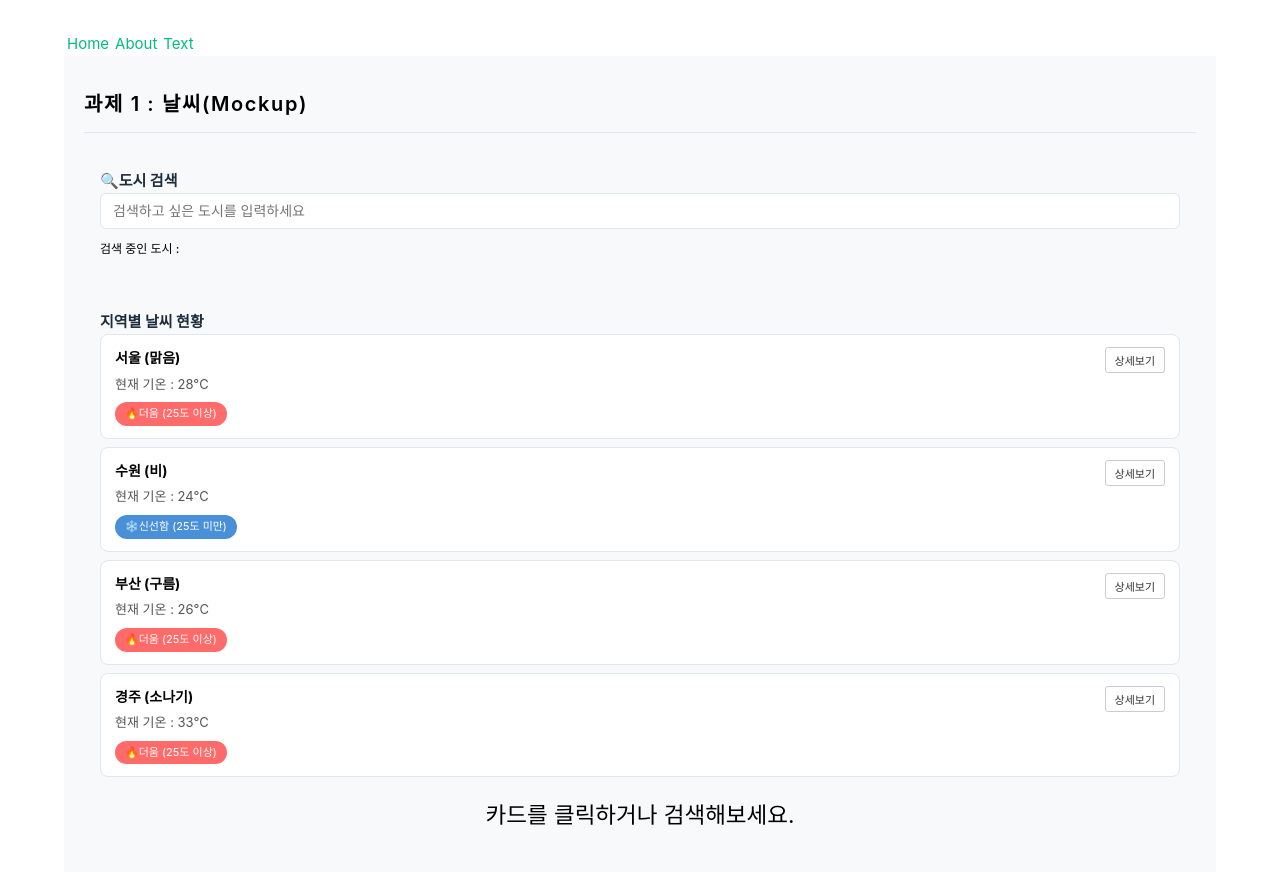
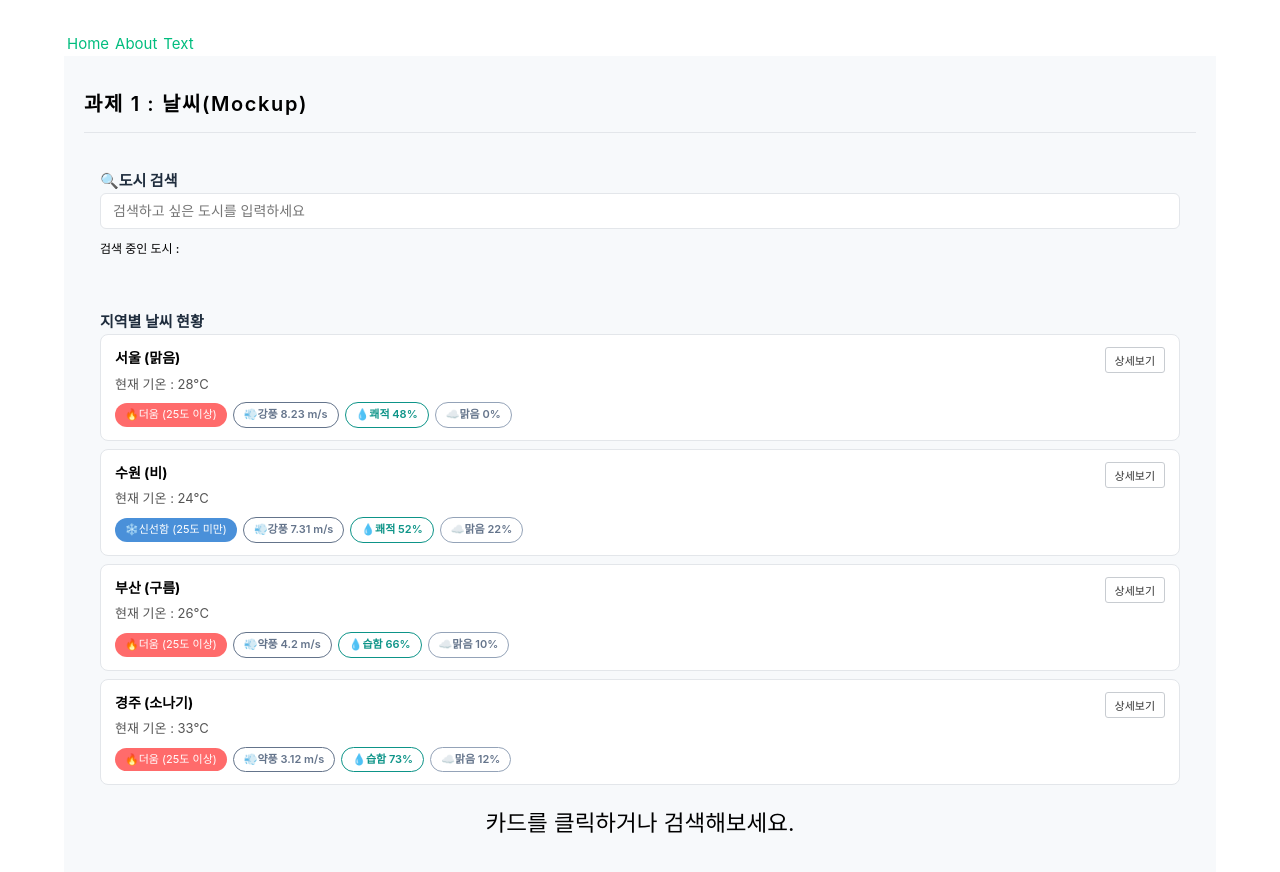
Before and after one commit to InwooLeeme/skala-vue, a Vue app: page / in a window 1280 px wide. Shown: the top 872 px of the page. Built offline with nearby package versions, Linux system fonts and the light colour scheme.

Commit message:
feat: 날씨 카드에 상세보기·풍속/습도/구름량 배지 추가

```diff
--- a/src/views/HomeView.vue
+++ b/src/views/HomeView.vue
@@ -6,22 +6,46 @@ import { ref } from 'vue';
 
 const weatherList = ref([
   {
-    id : 'city_01', name : '서울', temp : 28, status : '맑음'
+    id : 'city_01', name : '서울', temp : 28, status : '맑음',
+    data:{
+      clouds : 0,
+      humidity: 48,
+      wind_speed : 8.23,
+    }
   },
   {
-    id : 'city_02', name : '수원', temp : 24, status : '비'
+    id : 'city_02', name : '수원', temp : 24, status : '비',
+    data:{
+      clouds : 22,
+      humidity: 52,
+      wind_speed : 7.31,
+    }
   },
   {
-    id : 'city_03', name : '부산', temp : 26, status : '구름'
+    id : 'city_03', name : '부산', temp : 26, status : '구름',
+    data:{
+      clouds : 10,
+      humidity: 66,
+      wind_speed : 4.2,
+    }
   },
   {
-    id: 'city_04', name : '경주', temp : 33, status : '소나기'
+    id: 'city_04', name : '경주', temp : 33, status : '소나기',
+    data:{
+      clouds : 12,
+      humidity: 73,
+      wind_speed : 3.12,
+    }
   }
 ]);
 
 const input_text = ref('');
 
 const statusMessage = ref('카드를 클릭하거나 검색해보세요.');
+
+const showDetail = (cityName, status) => {
+  window.alert(`${cityName}의 현재 날씨는 [${status}]상태입니다.`)
+}
 
 </script>
 
@@ -38,10 +62,19 @@ const statusMessage = ref('카드를 클릭하거나 검색해보세요.');
       <ul class="weather_list_container" >
         <li v-for="obj in weatherList" :key="obj.id" class = "card" @click="statusMessage = obj.name + '이 선택되었습니다.'">
           <h1>{{ obj.name }} ({{ obj.status }})</h1>
-          <button class="detail_btn">상세보기</button>
+          <button class="detail_btn" @click.stop="showDetail(obj.name, obj.status)" >상세보기</button>
           <div class="temp">현재 기온 : {{ obj.temp }}°C</div>
           <span class="badge" :class="obj.temp >= 25 ? 'hot' : 'cold'">
             {{ obj.temp >= 25 ? '🔥더움 (25도 이상)' : '❄️신선함 (25도 미만)' }}
+          </span>
+          <span class="badge" :class="obj.data.wind_speed >= 5.0 ? 'fast' : 'slow'">
+            {{ obj.data.wind_speed < 5.0 ? '💨약풍' : '💨강풍' }} {{ obj.data.wind_speed }} m/s
+          </span>
+          <span class="badge" :class="obj.data.humidity >= 60 ? 'humid' : 'dry'">
+            💧{{ obj.data.humidity >= 60 ? '습함' : '쾌적' }} {{ obj.data.humidity }}%
+          </span>
+          <span class="badge" :class="obj.data.clouds >= 50 ? 'cloudy' : 'clear'">
+            ☁️{{ obj.data.clouds >= 50 ? '흐림' : '맑음' }} {{ obj.data.clouds }}%
           </span>
         </li>
       </ul>
@@ -161,6 +194,7 @@ const statusMessage = ref('카드를 클릭하거나 검색해보세요.');
 .badge{
   display: inline-block;
   margin-top: 8px;
+  margin-right: 6px;
   padding: 3px 10px;
   border-radius: 999px;
   font-size: 11px;
@@ -173,6 +207,30 @@ const statusMessage = ref('카드를 클릭하거나 검색해보세요.');
 
 .badge.cold{
   background-color: #4a90d9;
+}
+
+.badge.fast,
+.badge.slow{
+  background-color: transparent;
+  border: 1.5px solid #64748b;
+  color: #64748b;
+  font-weight: 600;
+}
+
+.badge.humid,
+.badge.dry{
+  background-color: transparent;
+  border: 1.5px solid #0d9488;
+  color: #0d9488;
+  font-weight: 600;
+}
+
+.badge.cloudy,
+.badge.clear{
+  background-color: transparent;
+  border: 1.5px solid #94a3b8;
+  color: #64748b;
+  font-weight: 600;
 }
 
 .detail_btn{
@@ -199,4 +257,5 @@ const statusMessage = ref('카드를 클릭하거나 검색해보세요.');
   outline-offset: 1px;
 }
 
+
 </style>
```
